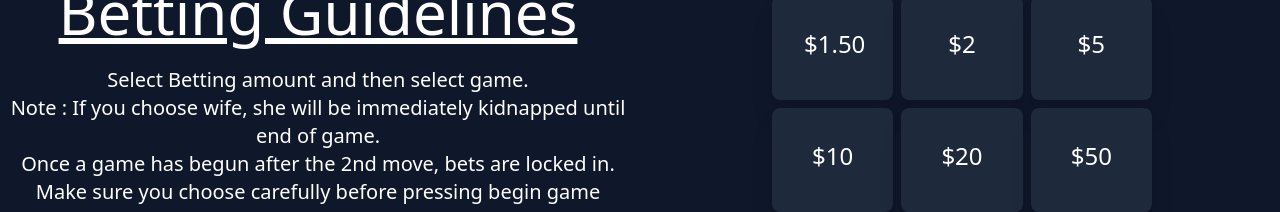
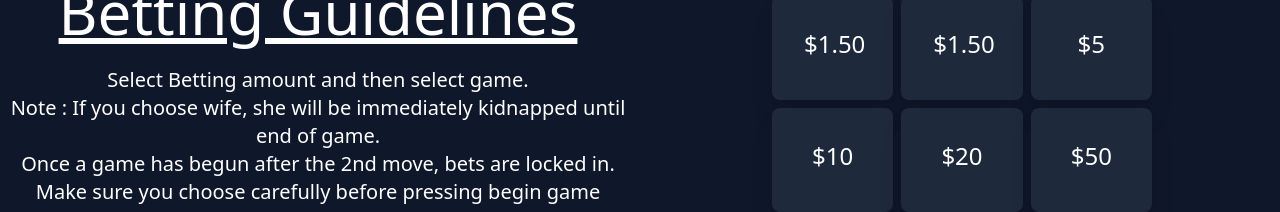
Before and after one commit to Eggysgames/BetChess, a Next.js app: page /gameselect in a window 1280 px wide. Shown: the top 212 px of the page. Built offline with nearby package versions, Linux system fonts and the light colour scheme.

Commit message:
Saved Button
Saved Button

```diff
--- a/components/StyledButton.tsx
+++ b/components/StyledButton.tsx
@@ -17,9 +17,13 @@ type StyledProps = {
   textsize:string
 }
 
-export const GridButton = ({inserttext, inserttext2}:GridProps) => {
+export const GridButton = ({ inserttext, inserttext2, highlighted, onClick }: GridProps & { highlighted?: boolean, onClick?: () => void }) => {
+  const buttonClasses = `text-white text-2xl bg-slate-800 rounded-lg ${
+    highlighted ? 'focus:bg-slate-500' : 'focus:bg-slate-700'
+  } hover:bg-slate-700 shadow drop-shadow-xl shadow-slate-900 mx-auto w-full max-w-md text-center p-8`;
+
   return (
-    <button className={`text-white text-2xl bg-slate-800 focus:bg-slate-500 rounded-lg hover:bg-slate-700 shadow drop-shadow-xl shadow-slate-900 mx-auto w-full max-w-md text-center p-8`}>
+    <button className={buttonClasses} onClick={onClick}>
       <div className="mb-2">{inserttext}</div>
       <div>{inserttext2}</div>
     </button>
--- a/pages/gameselect.tsx
+++ b/pages/gameselect.tsx
@@ -1,10 +1,13 @@
+import { useState } from "react";
 import {DefaultButton, GridButton } from "../components/StyledButton";
 
 
-const gameselect = () => {
+const Gameselect = () => {
+
+    const [highlightedButton, setHighlightedButton] = useState('');
+
     return(
         <div className="flex justify-center items-center h-screen">
-
 
         <div className="grid grid-cols-2 gap-2">
 
@@ -20,7 +23,6 @@ const gameselect = () => {
             <p className="text-xl">We are not liable for angry wives.</p>
             <br></br>
             <br></br>
-
             </div>
         </div>
 
@@ -30,9 +32,17 @@ const gameselect = () => {
 
     <div className="grid grid-cols-3 gap-2">
 
-        <GridButton inserttext="$1.50"></GridButton>
+    <GridButton
+        inserttext="$1.50"
+        highlighted={highlightedButton === '$1.50'}
+        onClick={() => setHighlightedButton('$1.50')}
+      />
 
-        <GridButton inserttext="$2"></GridButton>
+<GridButton
+        inserttext="$1.50"
+        highlighted={highlightedButton === '$1.50'}
+        onClick={() => setHighlightedButton('$1.50')}
+      />
 
         <GridButton inserttext="$5"></GridButton>
 
@@ -68,7 +78,6 @@ const gameselect = () => {
 
     <div className="px-32 my-10 grid grid-cols-3 gap-2 col-start-2">
 
-
         <GridButton inserttext="Blitz" inserttext2="3+2"></GridButton>
 
         <GridButton inserttext="Blitz" inserttext2="5+0"></GridButton>
@@ -97,4 +106,4 @@ const gameselect = () => {
     )
 }
 
-export default gameselect
+export default Gameselect
```
Lines whose indentation alone changed are shown as unchanged.
